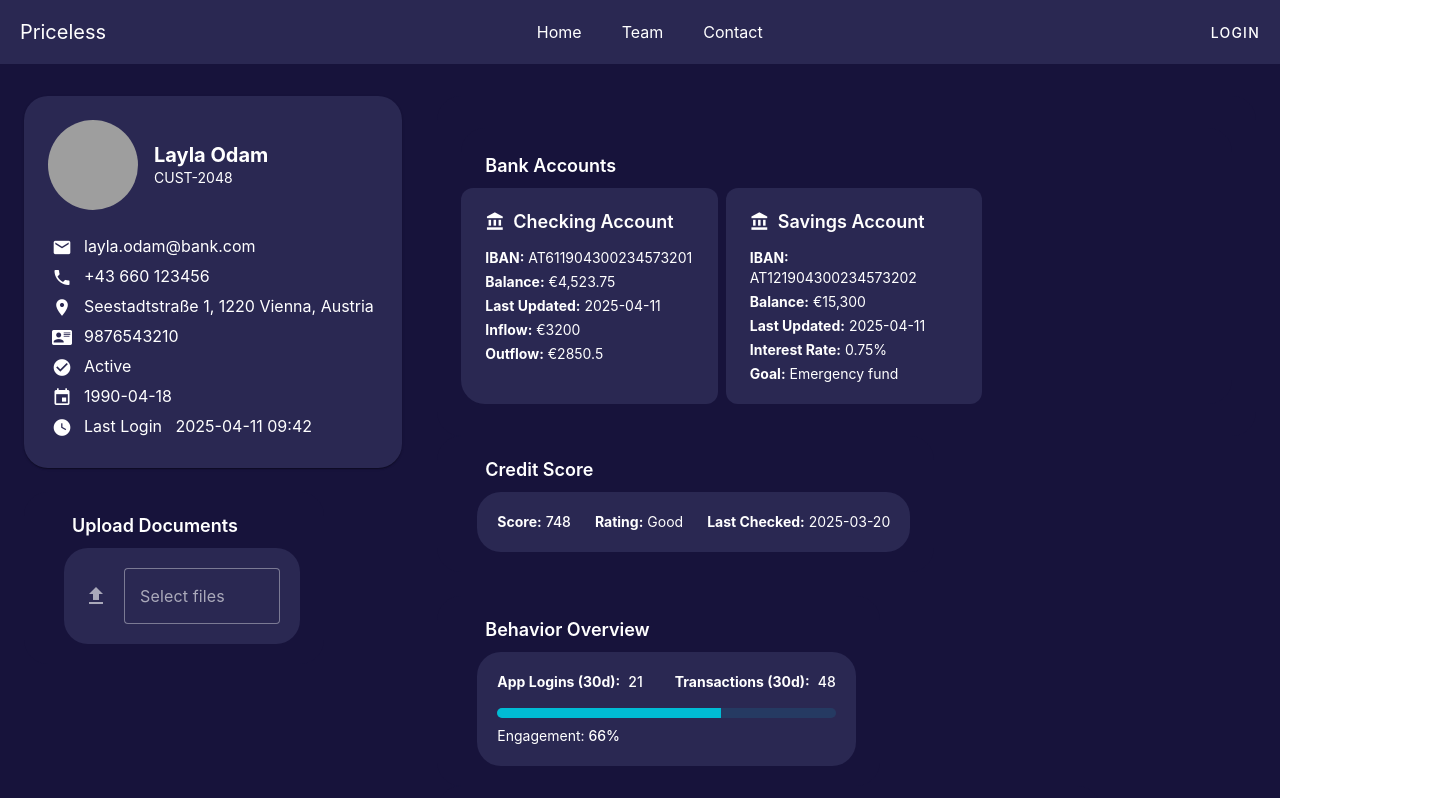
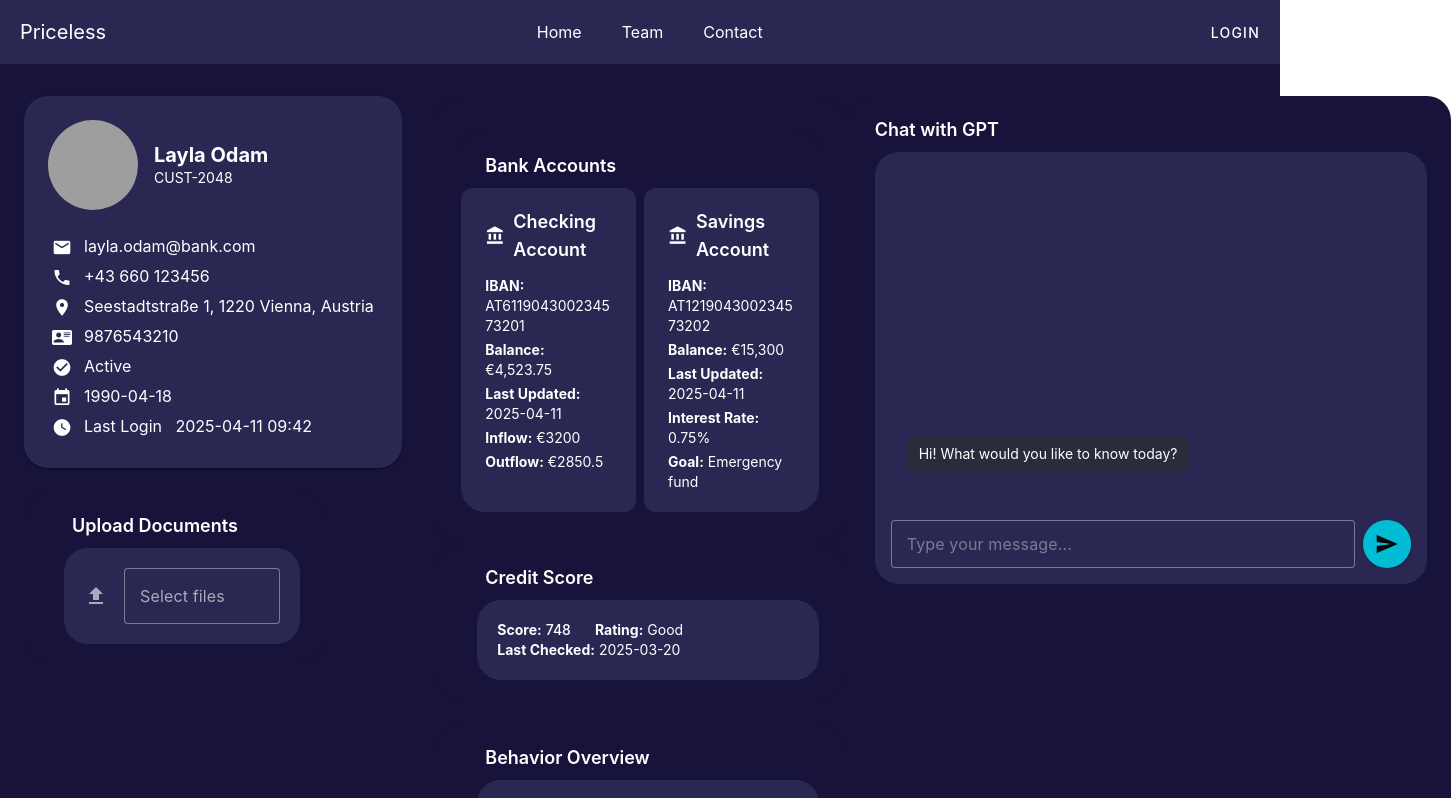
Before and after one commit to liliaGerber/SwissHack25-Priceless, a Vue app in the folder frontend/: page / in a window 1280 px wide. Shown: the top 798 px of the page, 1451 px wide, since content can reach past the window. Built offline with nearby package versions, Linux system fonts and the light colour scheme; grey boxes are pictures that could not be loaded.

Commit message:
gpt chat

```diff
--- /dev/null
+++ b/frontend/src/components/userDashboard/GptChatComponent.vue
@@ -0,0 +1,110 @@
+<template>
+  <v-card
+      flat
+      class="bg-background text-white px-6 py-5 rounded-xl w-[600px] h-[800px] flex flex-col"
+  >
+    <!-- Title -->
+    <div class="flex items-center gap-2 mb-2">
+      <h2 class="text-lg font-semibold">Chat with GPT</h2>
+    </div>
+    <!-- Scrollable chat area grows above -->
+    <div
+        ref="chatContainer"
+        class="bg-secondary-background p-4 rounded-xl text-sm overflow-y-auto flex-1 space-y-3"
+    >
+      <!-- Content flipped: input stays locked at bottom -->
+      <div class="flex flex-col-reverse flex-1 overflow-hidden gap-4 h-[400px]">
+        <!-- Input stays at bottom visually -->
+        <div class="flex items-center gap-2 mt-4">
+          <v-text-field
+              v-model="message"
+              placeholder="Type your message..."
+              hide-details
+              variant="outlined"
+              density="comfortable"
+              class="flex-1 bg-secondary-background text-white rounded-full"
+              color="cyan"
+              @keyup.enter="sendMessage"
+          />
+          <v-btn icon color="cyan" @click="sendMessage">
+            <v-icon>mdi-send</v-icon>
+          </v-btn>
+        </div>
+
+        <div
+            ref="chatContainer"
+            class="bg-secondary-background p-4 rounded-xl text-sm overflow-y-auto flex-1 flex flex-col-reverse gap-2"
+        >
+          <!-- Typing indicator -->
+          <div v-if="isTyping" class="flex justify-start">
+            <div class="bg-[#2A2C3B] text-gray-400 px-4 py-2 rounded-lg max-w-xs italic">
+              GPT is typing...
+            </div>
+          </div>
+
+          <!-- Render messages in reverse so new messages go above -->
+          <div v-for="(entry, index) in [...chatLog].reverse()" :key="index">
+            <div
+                class="flex"
+                :class="entry.sender === 'user' ? 'justify-end' : 'justify-start'"
+            >
+              <div
+                  class="px-3 py-2 rounded-lg max-w-xs"
+                  :class="entry.sender === 'user'
+              ? 'bg-cyan-400 text-white'
+              : 'bg-[#2A2C3B] text-gray-200'"
+              >
+                {{ entry.message }}
+              </div>
+            </div>
+          </div>
+        </div>
+      </div>
+    </div>
+  </v-card>
+</template>
+<script lang="ts" setup>
+import { ref, nextTick, onMounted } from 'vue'
+
+const message = ref('')
+const isTyping = ref(false)
+const chatLog = ref<{ sender: 'user' | 'gpt'; message: string }[]>([])
+const chatContainer = ref<HTMLElement | null>(null)
+
+onMounted(() => {
+  chatLog.value.push({
+    sender: 'gpt',
+    message: 'Hi! What would you like to know today?',
+  })
+
+  scrollToBottom()
+})
+
+function sendMessage() {
+  if (!message.value.trim()) return
+
+  const userMessage = message.value.trim()
+  chatLog.value.push({ sender: 'user', message: userMessage })
+  message.value = ''
+
+  scrollToBottom()
+
+  isTyping.value = true
+
+  setTimeout(() => {
+    isTyping.value = false
+    chatLog.value.push({ sender: 'gpt', message: userMessage })
+    scrollToBottom()
+  }, 1000)
+}
+
+function scrollToBottom() {
+  nextTick(() => {
+    requestAnimationFrame(() => {
+      if (chatContainer.value) {
+        chatContainer.value.scrollTop = chatContainer.value.scrollHeight
+      }
+    })
+  })
+}
+</script>
--- a/frontend/src/components/userDashboard/UserDashboardMain.vue
+++ b/frontend/src/components/userDashboard/UserDashboardMain.vue
@@ -8,19 +8,16 @@
       </v-col>
 
       <!-- Right Column -->
-      <v-col cols="12" md="8">
+      <v-col cols="12" md="4">
         <BankAccountsCard/>
         <CreditScoreCard/>
         <BehaviorOverview class="mt-6"/>
         <CustomerSummary/>
-
-          <v-card class="p-6 bg-white rounded-xl shadow-sm">
-            <h2 class="text-xl font-semibold text-gray-800 mb-2">Chatbot Assistant</h2>
-            <div class="text-gray-500 text-sm">
-              Chatbot functionality coming soon...
-            </div>
-          </v-card>
+        <gpt-chat-component/>
     </v-col>
+      <v-col cols="12" md="4">
+        <gpt-chat-component/>
+      </v-col>
     </v-row>
   </v-container>
 </template>
@@ -32,4 +29,5 @@ import BehaviorOverview from './BehaviorOverview.vue'
 import DocumentUploader from './DocumentUploader.vue'
 import CreditScoreCard from './CreditScoreCard.vue'
 import CustomerSummary from "./CustomerSummary.vue";
+import GptChatComponent from "@/components/userDashboard/GptChatComponent.vue";
 </script>
```
